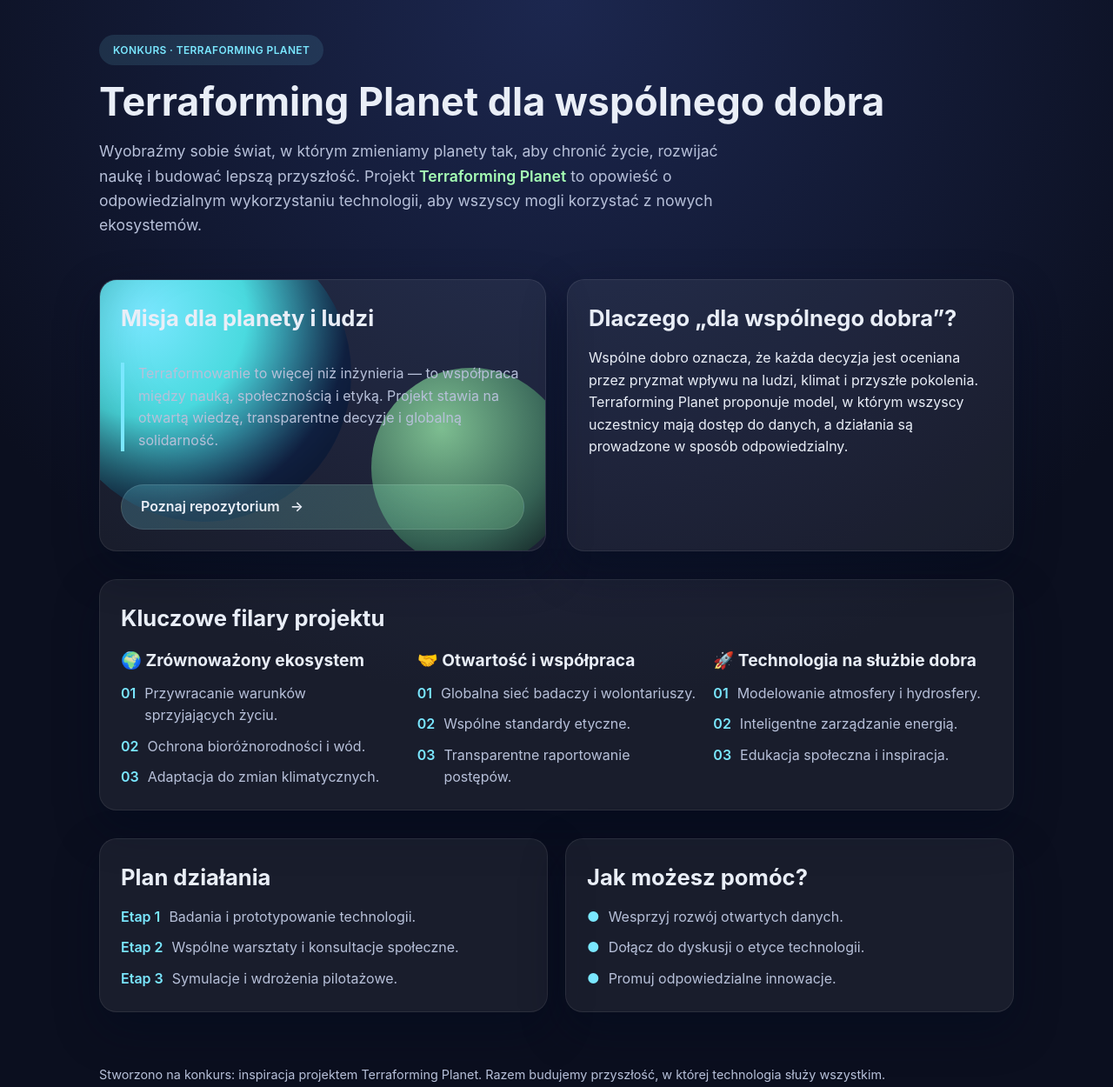
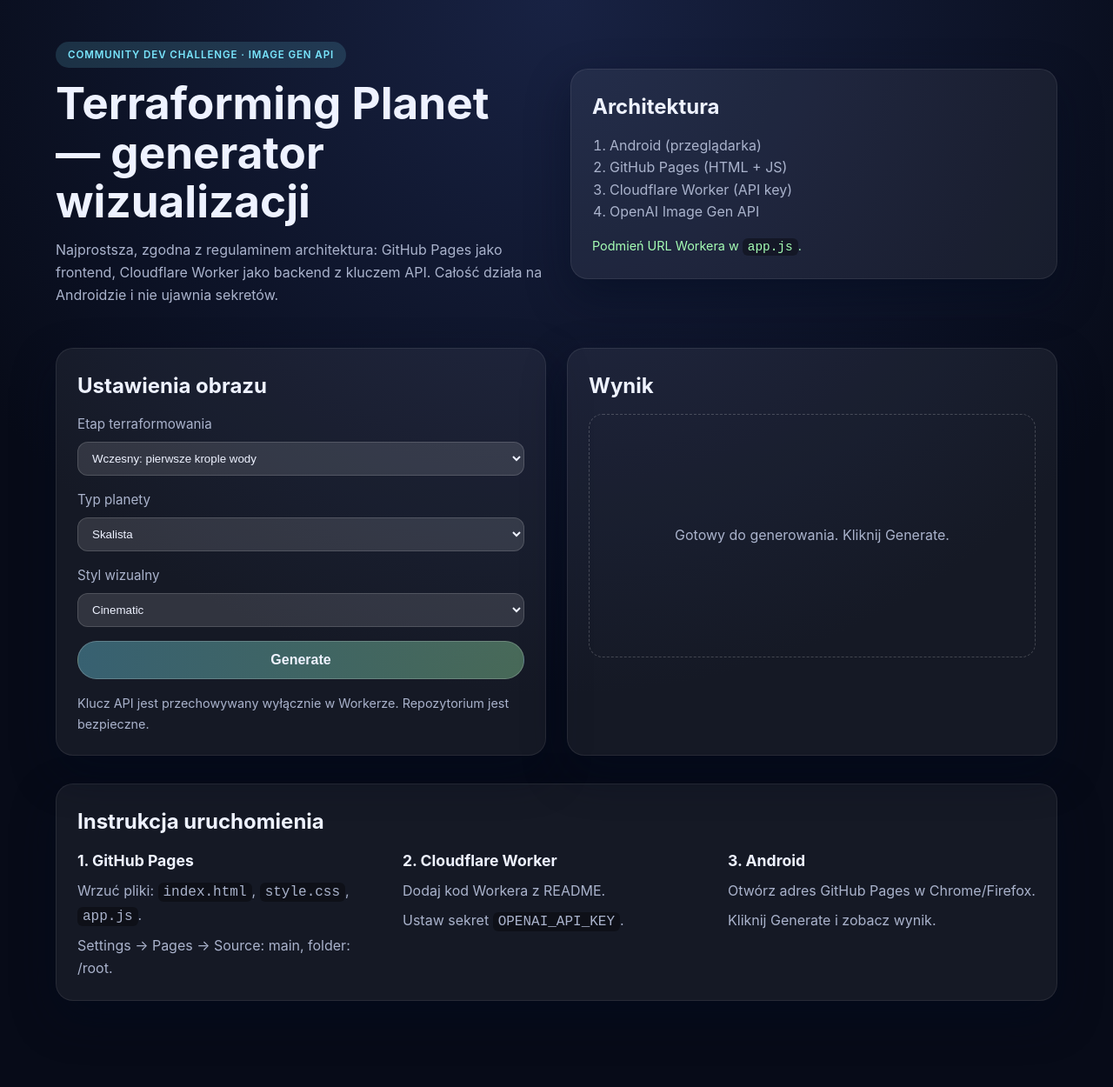
Before and after one commit to Terraforming-Planet/demo-repository, a website: page index.html in a window 1280 px wide. Shown: the top 1250 px of the page at 87% size. Drawn offline with Linux system fonts and the light colour scheme.

Commit message:
Add Image Gen frontend for Terraforming Planet

```diff
--- /dev/null
+++ b/app.js
@@ -0,0 +1,85 @@
+const WORKER_URL = "https://terraforming-image-api.username.workers.dev";
+
+const stageSelect = document.getElementById("stage");
+const planetSelect = document.getElementById("planet");
+const styleSelect = document.getElementById("style");
+const output = document.getElementById("output");
+const button = document.getElementById("generate");
+
+const styleMap = {
+  cinematic: "Cinematic lighting, epic scale, high contrast.",
+  science: "Scientific visualization, realistic data-driven rendering.",
+  nasa: "NASA documentary style, photo-realistic, subtle color grading.",
+};
+
+const stageMap = {
+  early: "Early stage: first atmosphere formation and water vapor.",
+  mid: "Mid stage: stable atmosphere, shallow seas, emerging vegetation.",
+  late: "Late stage: dense forests, oceans, thriving ecosystems.",
+};
+
+const planetMap = {
+  rocky: "rocky",
+  "mars-like": "mars-like",
+  ocean: "oceanic",
+  ice: "ice",
+};
+
+const setLoading = (isLoading) => {
+  button.disabled = isLoading;
+  button.textContent = isLoading ? "Generating..." : "Generate";
+};
+
+const renderMessage = (message) => {
+  output.innerHTML = `<p class="muted">${message}</p>`;
+};
+
+const renderImage = (url) => {
+  const img = document.createElement("img");
+  img.src = url;
+  img.alt = "Wizualizacja terraformowanego świata";
+  output.innerHTML = "";
+  output.appendChild(img);
+};
+
+button.addEventListener("click", async () => {
+  const stage = stageSelect.value;
+  const planet = planetSelect.value;
+  const style = styleSelect.value;
+
+  const prompt = `
+Cinematic scientific visualization of a ${planetMap[planet]} planet.
+Terraforming stage: ${stageMap[stage]}.
+${styleMap[style]}
+Atmosphere formation, water cycles, vegetation growth, advanced technology, realistic lighting, space view, no text.
+`;
+
+  try {
+    setLoading(true);
+    renderMessage("Generuję obraz..." );
+
+    const response = await fetch(WORKER_URL, {
+      method: "POST",
+      headers: { "Content-Type": "application/json" },
+      body: JSON.stringify({ prompt }),
+    });
+
+    if (!response.ok) {
+      throw new Error(`Worker error: ${response.status}`);
+    }
+
+    const data = await response.json();
+    const imageUrl = data?.data?.[0]?.url;
+
+    if (!imageUrl) {
+      throw new Error("Brak URL obrazka w odpowiedzi.");
+    }
+
+    renderImage(imageUrl);
+  } catch (error) {
+    renderMessage("Nie udało się wygenerować obrazu. Sprawdź Worker i klucz API.");
+    console.error(error);
+  } finally {
+    setLoading(false);
+  }
+});
--- a/index.html
+++ b/index.html
@@ -3,296 +3,108 @@
   <head>
     <meta charset="UTF-8" />
     <meta name="viewport" content="width=device-width, initial-scale=1" />
-    <title>Terraforming Planet dla wspólnego dobra</title>
-    <style>
-      :root {
-        color-scheme: dark;
-        --bg: #0b0f1f;
-        --bg-alt: #111833;
-        --card: rgba(255, 255, 255, 0.06);
-        --accent: #7ae7ff;
-        --accent-2: #a6ffb5;
-        --text: #e9eef7;
-        --muted: #b7c0d9;
-        --shadow: 0 20px 50px rgba(3, 10, 32, 0.45);
-      }
-
-      * {
-        box-sizing: border-box;
-        margin: 0;
-        padding: 0;
-      }
-
-      body {
-        font-family: "Inter", "Segoe UI", system-ui, -apple-system, sans-serif;
-        background: radial-gradient(circle at top, #1c274f 0%, var(--bg) 55%);
-        color: var(--text);
-        line-height: 1.6;
-      }
-
-      .container {
-        max-width: 1100px;
-        margin: 0 auto;
-        padding: 40px 24px 80px;
-      }
-
-      header {
-        display: flex;
-        flex-direction: column;
-        gap: 18px;
-        align-items: flex-start;
-        margin-bottom: 48px;
-      }
-
-      .badge {
-        display: inline-flex;
-        align-items: center;
-        gap: 10px;
-        padding: 8px 16px;
-        border-radius: 999px;
-        background: rgba(122, 231, 255, 0.12);
-        color: var(--accent);
-        font-weight: 600;
-        letter-spacing: 0.03em;
-        text-transform: uppercase;
-        font-size: 0.75rem;
-      }
-
-      h1 {
-        font-size: clamp(2.5rem, 3.5vw, 3.7rem);
-        line-height: 1.1;
-      }
-
-      p.lead {
-        font-size: 1.1rem;
-        color: var(--muted);
-        max-width: 720px;
-      }
-
-      .hero {
-        display: grid;
-        grid-template-columns: repeat(auto-fit, minmax(260px, 1fr));
-        gap: 24px;
-        margin-top: 40px;
-      }
-
-      .panel {
-        background: var(--card);
-        padding: 24px;
-        border-radius: 20px;
-        border: 1px solid rgba(255, 255, 255, 0.08);
-        box-shadow: var(--shadow);
-      }
-
-      .planet {
-        position: relative;
-        overflow: hidden;
-        min-height: 280px;
-      }
-
-      .planet::before {
-        content: "";
-        position: absolute;
-        inset: -20% auto auto -10%;
-        width: 340px;
-        height: 340px;
-        background: radial-gradient(circle at 30% 30%, #7ae7ff, #4adadf 35%, #142851 70%);
-        border-radius: 50%;
-        box-shadow: inset 0 -35px 90px rgba(0, 0, 0, 0.45);
-      }
-
-      .planet::after {
-        content: "";
-        position: absolute;
-        bottom: -20px;
-        right: -30px;
-        width: 230px;
-        height: 230px;
-        border-radius: 50%;
-        background: radial-gradient(circle at 35% 30%, #a6ffb5, #3e7b5f 60%, #0a1b18 90%);
-        opacity: 0.7;
-      }
-
-      .planet-content {
-        position: relative;
-        z-index: 1;
-        display: flex;
-        flex-direction: column;
-        gap: 18px;
-      }
-
-      .highlight {
-        color: var(--accent-2);
-        font-weight: 600;
-      }
-
-      .grid {
-        display: grid;
-        grid-template-columns: repeat(auto-fit, minmax(220px, 1fr));
-        gap: 20px;
-      }
-
-      h2 {
-        font-size: 1.6rem;
-        margin-bottom: 12px;
-      }
-
-      h3 {
-        font-size: 1.2rem;
-        margin-bottom: 10px;
-      }
-
-      ul {
-        list-style: none;
-        display: grid;
-        gap: 10px;
-      }
-
-      ul li {
-        display: flex;
-        gap: 10px;
-        align-items: flex-start;
-        color: var(--muted);
-      }
-
-      ul li span {
-        color: var(--accent);
-        font-weight: 600;
-      }
-
-      .callout {
-        border-left: 4px solid var(--accent);
-        padding-left: 16px;
-        color: var(--muted);
-      }
-
-      .cta {
-        display: inline-flex;
-        align-items: center;
-        gap: 12px;
-        margin-top: 20px;
-        padding: 12px 22px;
-        border-radius: 999px;
-        background: linear-gradient(90deg, rgba(122, 231, 255, 0.2), rgba(166, 255, 181, 0.2));
-        color: var(--text);
-        text-decoration: none;
-        font-weight: 600;
-        border: 1px solid rgba(255, 255, 255, 0.1);
-        transition: transform 0.2s ease, box-shadow 0.2s ease;
-      }
-
-      .cta:hover {
-        transform: translateY(-2px);
-        box-shadow: 0 12px 30px rgba(10, 23, 56, 0.4);
-      }
-
-      footer {
-        margin-top: 60px;
-        color: var(--muted);
-        font-size: 0.9rem;
-      }
-
-      @media (max-width: 720px) {
-        header {
-          align-items: stretch;
-        }
-      }
-    </style>
+    <title>Terraforming Planet · Image Gen</title>
+    <link rel="stylesheet" href="style.css" />
   </head>
   <body>
-    <div class="container">
-      <header>
-        <span class="badge">Konkurs · Terraforming Planet</span>
-        <h1>Terraforming Planet dla wspólnego dobra</h1>
+    <main class="container">
+      <header class="hero">
+        <div>
+          <p class="badge">Community Dev Challenge · Image Gen API</p>
+          <h1>Terraforming Planet — generator wizualizacji</h1>
           <p class="lead">
-          Wyobraźmy sobie świat, w którym zmieniamy planety tak, aby chronić życie, rozwijać
-          naukę i budować lepszą przyszłość. Projekt <span class="highlight">Terraforming
-          Planet</span> to opowieść o odpowiedzialnym wykorzystaniu technologii, aby wszyscy
-          mogli korzystać z nowych ekosystemów.
+            Najprostsza, zgodna z regulaminem architektura: GitHub Pages jako frontend, Cloudflare
+            Worker jako backend z kluczem API. Całość działa na Androidzie i nie ujawnia sekretów.
           </p>
+        </div>
+        <div class="hero-card">
+          <h2>Architektura</h2>
+          <ol>
+            <li>Android (przeglądarka)</li>
+            <li>GitHub Pages (HTML + JS)</li>
+            <li>Cloudflare Worker (API key)</li>
+            <li>OpenAI Image Gen API</li>
+          </ol>
+          <p class="hint">Podmień URL Workera w <code>app.js</code>.</p>
+        </div>
       </header>
 
-      <section class="hero">
-        <article class="panel planet">
-          <div class="planet-content">
-            <h2>Misja dla planety i ludzi</h2>
-            <p class="callout">
-              Terraformowanie to więcej niż inżynieria — to współpraca między nauką, społecznością
-              i etyką. Projekt stawia na otwartą wiedzę, transparentne decyzje i globalną
-              solidarność.
+      <section class="grid">
+        <article class="panel">
+          <h2>Ustawienia obrazu</h2>
+          <label class="field">
+            <span>Etap terraformowania</span>
+            <select id="stage">
+              <option value="early">Wczesny: pierwsze krople wody</option>
+              <option value="mid">Środkowy: stabilna atmosfera</option>
+              <option value="late">Późny: lasy i oceany</option>
+            </select>
+          </label>
+          <label class="field">
+            <span>Typ planety</span>
+            <select id="planet">
+              <option value="rocky">Skalista</option>
+              <option value="mars-like">Marsopodobna</option>
+              <option value="ocean">Oceaniczna</option>
+              <option value="ice">Lodowa</option>
+            </select>
+          </label>
+          <label class="field">
+            <span>Styl wizualny</span>
+            <select id="style">
+              <option value="cinematic">Cinematic</option>
+              <option value="science">Science</option>
+              <option value="nasa">NASA</option>
+            </select>
+          </label>
+          <button id="generate">Generate</button>
+          <p class="note">
+            Klucz API jest przechowywany wyłącznie w Workerze. Repozytorium jest bezpieczne.
           </p>
-            <a class="cta" href="https://github.com/Terraforming-Planet" target="_blank" rel="noreferrer">
-              Poznaj repozytorium
-              <span>→</span>
-            </a>
-          </div>
         </article>
 
-        <article class="panel">
-          <h2>Dlaczego „dla wspólnego dobra”?</h2>
-          <p>
-            Wspólne dobro oznacza, że każda decyzja jest oceniana przez pryzmat wpływu na ludzi,
-            klimat i przyszłe pokolenia. Terraforming Planet proponuje model, w którym wszyscy
-            uczestnicy mają dostęp do danych, a działania są prowadzone w sposób odpowiedzialny.
-          </p>
+        <article class="panel output">
+          <h2>Wynik</h2>
+          <div id="output" class="output-box">
+            <p class="muted">Gotowy do generowania. Kliknij Generate.</p>
+          </div>
         </article>
       </section>
 
-      <section class="panel" style="margin-top: 32px;">
-        <h2>Kluczowe filary projektu</h2>
-        <div class="grid">
+      <section class="panel steps">
+        <h2>Instrukcja uruchomienia</h2>
+        <div class="steps-grid">
           <div>
-            <h3>🌍 Zrównoważony ekosystem</h3>
+            <h3>1. GitHub Pages</h3>
             <ul>
-              <li><span>01</span> Przywracanie warunków sprzyjających życiu.</li>
-              <li><span>02</span> Ochrona bioróżnorodności i wód.</li>
-              <li><span>03</span> Adaptacja do zmian klimatycznych.</li>
+              <li>Wrzuć pliki: <code>index.html</code>, <code>style.css</code>, <code>app.js</code>.</li>
+              <li>Settings → Pages → Source: main, folder: /root.</li>
             </ul>
           </div>
           <div>
-            <h3>🤝 Otwartość i współpraca</h3>
+            <h3>2. Cloudflare Worker</h3>
             <ul>
-              <li><span>01</span> Globalna sieć badaczy i wolontariuszy.</li>
-              <li><span>02</span> Wspólne standardy etyczne.</li>
-              <li><span>03</span> Transparentne raportowanie postępów.</li>
+              <li>Dodaj kod Workera z README.</li>
+              <li>Ustaw sekret <code>OPENAI_API_KEY</code>.</li>
             </ul>
           </div>
           <div>
-            <h3>🚀 Technologia na służbie dobra</h3>
+            <h3>3. Android</h3>
             <ul>
-              <li><span>01</span> Modelowanie atmosfery i hydrosfery.</li>
-              <li><span>02</span> Inteligentne zarządzanie energią.</li>
-              <li><span>03</span> Edukacja społeczna i inspiracja.</li>
+              <li>Otwórz adres GitHub Pages w Chrome/Firefox.</li>
+              <li>Kliknij Generate i zobacz wynik.</li>
             </ul>
           </div>
         </div>
       </section>
-
-      <section class="grid" style="margin-top: 32px;">
-        <article class="panel">
-          <h2>Plan działania</h2>
-          <ul>
-            <li><span>Etap 1</span> Badania i prototypowanie technologii.</li>
-            <li><span>Etap 2</span> Wspólne warsztaty i konsultacje społeczne.</li>
-            <li><span>Etap 3</span> Symulacje i wdrożenia pilotażowe.</li>
-          </ul>
-        </article>
-        <article class="panel">
-          <h2>Jak możesz pomóc?</h2>
-          <ul>
-            <li><span>●</span> Wesprzyj rozwój otwartych danych.</li>
-            <li><span>●</span> Dołącz do dyskusji o etyce technologii.</li>
-            <li><span>●</span> Promuj odpowiedzialne innowacje.</li>
-          </ul>
-        </article>
-      </section>
+    </main>
 
     <footer>
       <p>
-          Stworzono na konkurs: inspiracja projektem Terraforming Planet. Razem budujemy przyszłość,
-          w której technologia służy wszystkim.
+        Projekt w ramach Community Dev Challenge. Nie commituj kluczy API do repozytorium.
       </p>
     </footer>
-    </div>
+
+    <script src="app.js"></script>
   </body>
 </html>
--- /dev/null
+++ b/style.css
@@ -0,0 +1,217 @@
+:root {
+  color-scheme: dark;
+  --bg: #070b18;
+  --surface: rgba(255, 255, 255, 0.06);
+  --surface-strong: rgba(255, 255, 255, 0.12);
+  --accent: #7ae7ff;
+  --accent-2: #a6ffb5;
+  --text: #eef2ff;
+  --muted: #aab3cc;
+  --shadow: 0 20px 50px rgba(3, 10, 32, 0.45);
+}
+
+* {
+  box-sizing: border-box;
+  margin: 0;
+  padding: 0;
+}
+
+body {
+  font-family: "Inter", "Segoe UI", system-ui, -apple-system, sans-serif;
+  background: radial-gradient(circle at top, #182243 0%, var(--bg) 55%);
+  color: var(--text);
+  line-height: 1.6;
+}
+
+.container {
+  max-width: 1200px;
+  margin: 0 auto;
+  padding: 48px 24px 80px;
+}
+
+.hero {
+  display: grid;
+  grid-template-columns: repeat(auto-fit, minmax(280px, 1fr));
+  gap: 32px;
+  align-items: center;
+  margin-bottom: 48px;
+}
+
+.badge {
+  display: inline-flex;
+  align-items: center;
+  gap: 8px;
+  padding: 6px 14px;
+  border-radius: 999px;
+  background: rgba(122, 231, 255, 0.15);
+  color: var(--accent);
+  text-transform: uppercase;
+  letter-spacing: 0.08em;
+  font-size: 0.72rem;
+  font-weight: 600;
+}
+
+h1 {
+  font-size: clamp(2.4rem, 4vw, 3.6rem);
+  line-height: 1.1;
+  margin: 12px 0 16px;
+}
+
+h2 {
+  font-size: 1.5rem;
+  margin-bottom: 12px;
+}
+
+h3 {
+  font-size: 1.1rem;
+  margin-bottom: 8px;
+}
+
+.lead {
+  color: var(--muted);
+  max-width: 640px;
+}
+
+.hero-card {
+  background: var(--surface);
+  border-radius: 20px;
+  padding: 24px;
+  border: 1px solid rgba(255, 255, 255, 0.08);
+  box-shadow: var(--shadow);
+}
+
+.hero-card ol {
+  margin-top: 12px;
+  padding-left: 20px;
+  color: var(--muted);
+}
+
+.hint {
+  margin-top: 14px;
+  font-size: 0.9rem;
+  color: var(--accent-2);
+}
+
+.grid {
+  display: grid;
+  gap: 24px;
+  grid-template-columns: repeat(auto-fit, minmax(280px, 1fr));
+}
+
+.panel {
+  background: var(--surface);
+  border-radius: 20px;
+  padding: 24px;
+  border: 1px solid rgba(255, 255, 255, 0.08);
+  box-shadow: var(--shadow);
+}
+
+.field {
+  display: grid;
+  gap: 8px;
+  margin-bottom: 16px;
+}
+
+.field span {
+  color: var(--muted);
+  font-size: 0.95rem;
+}
+
+select {
+  padding: 10px 12px;
+  border-radius: 12px;
+  border: 1px solid rgba(255, 255, 255, 0.15);
+  background: var(--surface-strong);
+  color: var(--text);
+}
+
+button {
+  width: 100%;
+  padding: 12px 18px;
+  border-radius: 999px;
+  border: 1px solid rgba(255, 255, 255, 0.2);
+  background: linear-gradient(90deg, rgba(122, 231, 255, 0.35), rgba(166, 255, 181, 0.35));
+  color: var(--text);
+  font-weight: 600;
+  font-size: 1rem;
+  cursor: pointer;
+  transition: transform 0.2s ease, box-shadow 0.2s ease;
+}
+
+button:hover {
+  transform: translateY(-1px);
+  box-shadow: 0 12px 28px rgba(10, 23, 56, 0.4);
+}
+
+button:disabled {
+  cursor: not-allowed;
+  opacity: 0.6;
+  transform: none;
+  box-shadow: none;
+}
+
+.note {
+  margin-top: 16px;
+  color: var(--muted);
+  font-size: 0.9rem;
+}
+
+.output {
+  min-height: 380px;
+}
+
+.output-box {
+  min-height: 280px;
+  display: grid;
+  place-items: center;
+  border-radius: 16px;
+  border: 1px dashed rgba(255, 255, 255, 0.2);
+  padding: 16px;
+}
+
+.output-box img {
+  max-width: 100%;
+  border-radius: 16px;
+  box-shadow: 0 18px 40px rgba(0, 0, 0, 0.45);
+}
+
+.muted {
+  color: var(--muted);
+}
+
+.steps {
+  margin-top: 32px;
+}
+
+.steps-grid {
+  display: grid;
+  gap: 20px;
+  grid-template-columns: repeat(auto-fit, minmax(240px, 1fr));
+}
+
+.steps ul {
+  list-style: none;
+  display: grid;
+  gap: 8px;
+  color: var(--muted);
+}
+
+footer {
+  text-align: center;
+  color: var(--muted);
+  font-size: 0.9rem;
+  padding: 24px;
+}
+
+code {
+  font-family: "JetBrains Mono", "Fira Code", ui-monospace, SFMono-Regular, monospace;
+  background: rgba(0, 0, 0, 0.35);
+  padding: 2px 6px;
+  border-radius: 6px;
+}
+
+@media (max-width: 720px) {
+  .container {
+    padding: 32px 18px 60px;
+  }
+}
```
Also changed, not shown: README.md. Lines whose indentation alone changed are shown as unchanged.
